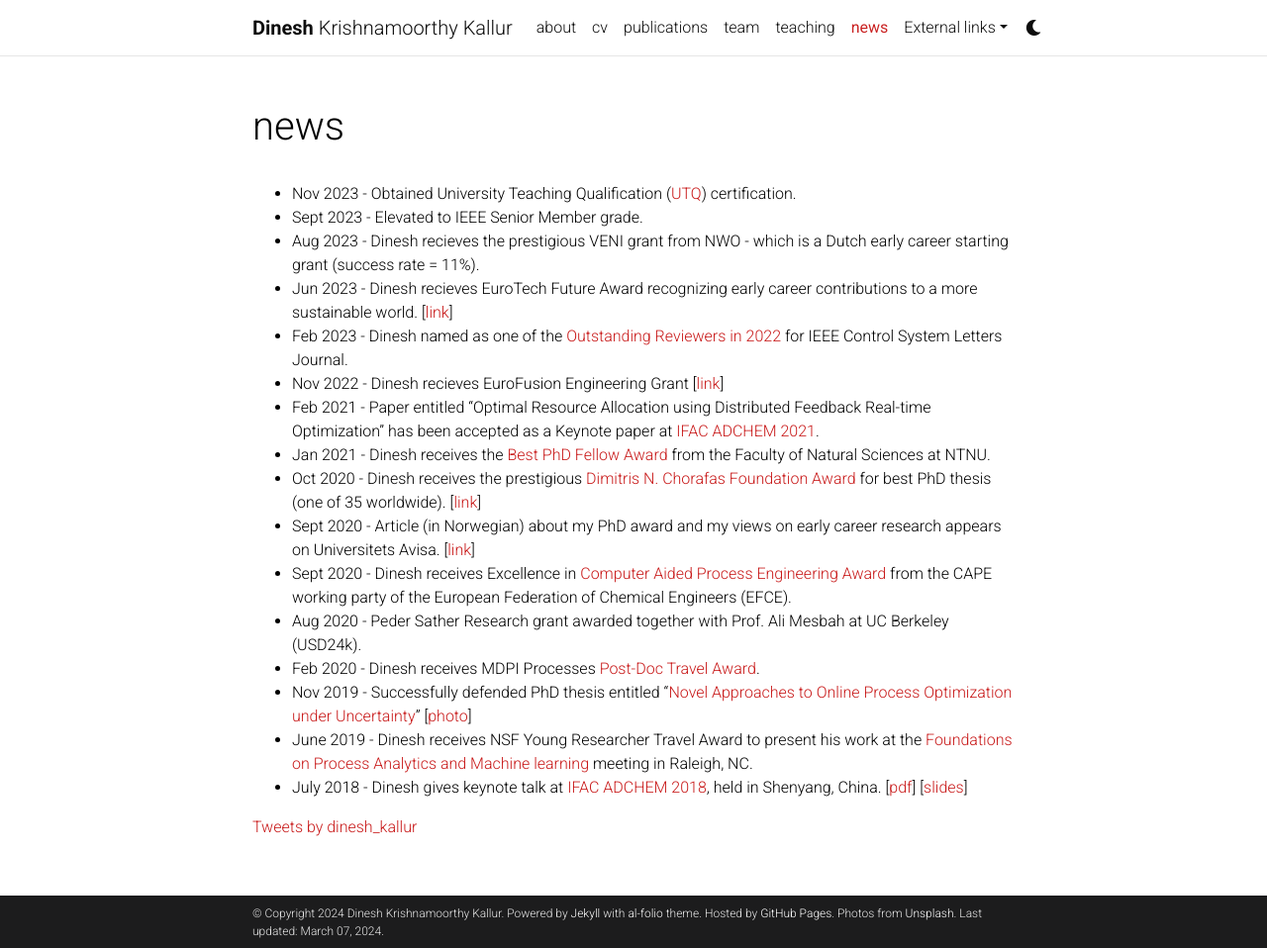
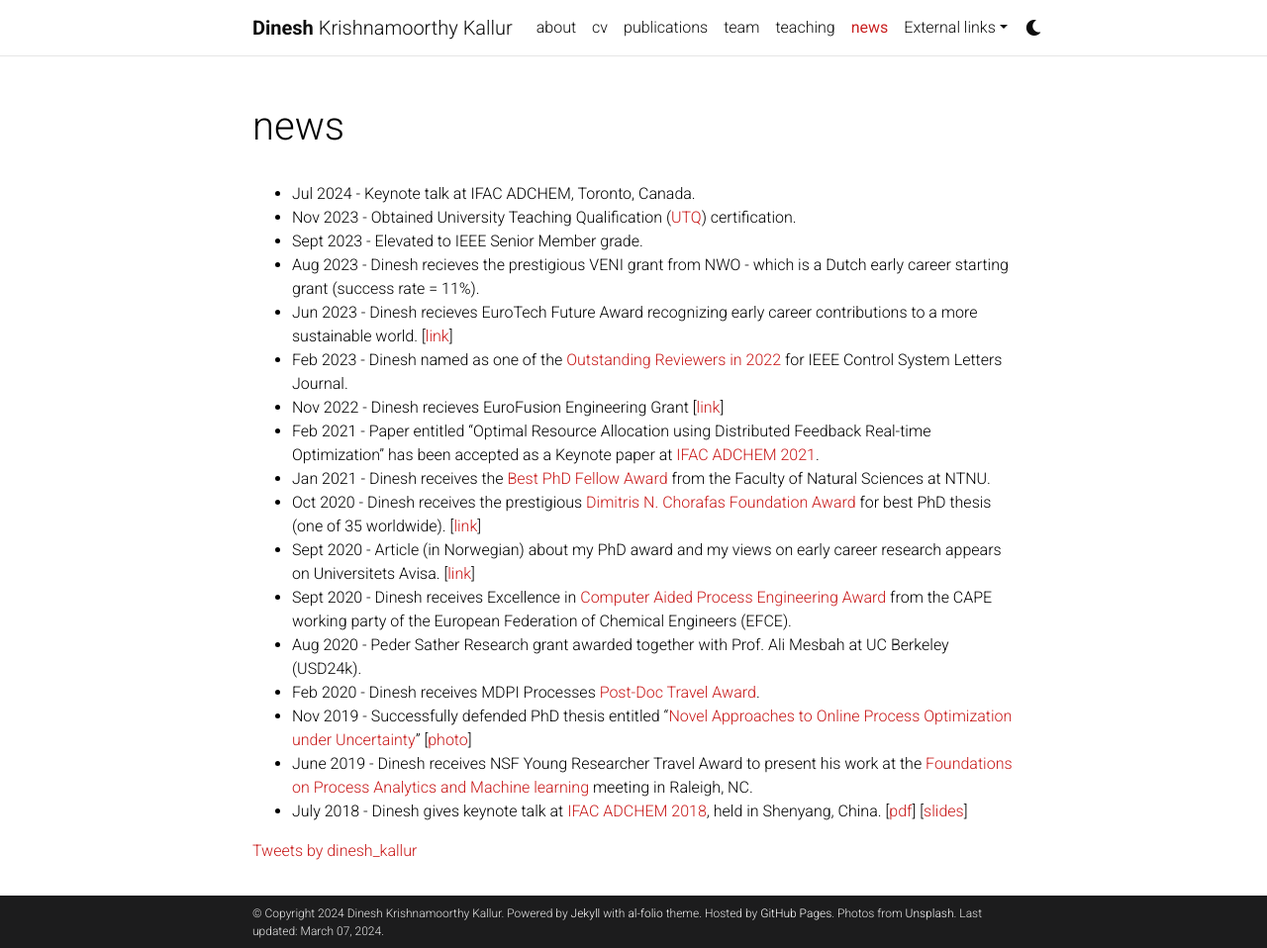
Before and after one commit to dinesh-krishnamoorthy/dinesh-krishnamoorthy.github.io, a Jekyll site: the page built from _pages/news.md, in a window 1280 px wide and 958 px high. Shown: the whole window at 99% size. Built offline with Jekyll 4.4.1, drawn with Linux system fonts in a browser that asks for light colours; comment, search, counter and statistics services are not loaded; a style sheet for code colours, icons or effects is not loaded.

Commit message:
Update news.md

```diff
--- a/_pages/news.md
+++ b/_pages/news.md
@@ -6,6 +6,7 @@ nav: true
 nav_order: 5
 ---
 
+* Jul 2024 - Keynote talk at IFAC ADCHEM, Toronto, Canada.
 * Nov 2023 -  Obtained University Teaching Qualification ([UTQ](https://www.universiteitenvannederland.nl/en_GB/utq)) certification.
 * Sept 2023 - Elevated to IEEE Senior Member grade.
 * Aug 2023 - Dinesh recieves the prestigious VENI grant from  NWO - which is a Dutch early career starting grant (success rate = 11%).
```
